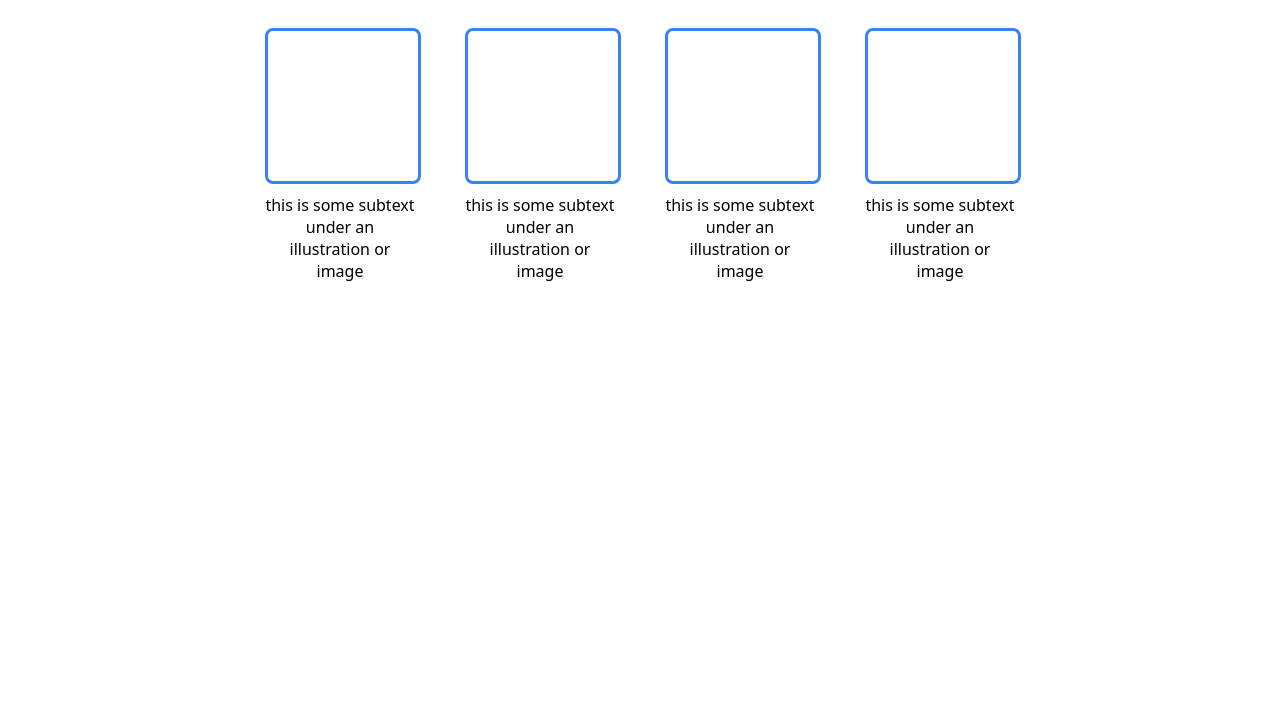
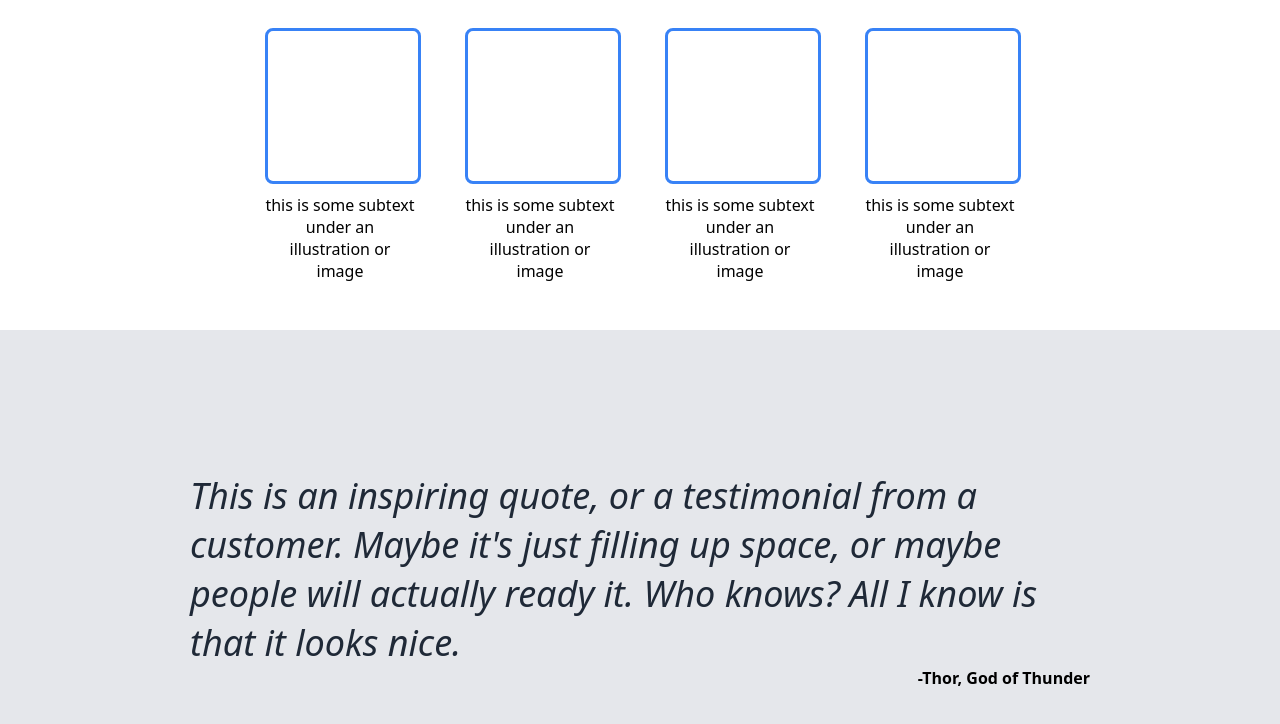
Before and after one commit to haimseven/landing-page, a plain HTML site: page index.html in a window 1280 px wide. Shown: the part 670-1394 px from the top of the page. Before the commit the page ends 1000 px from the top, so only its background shows below. Drawn offline with Linux system fonts and the light colour scheme.

Commit message:
Created and completed Container3
This includes:
- Creation of Container3
- Creation of class quote
- Creation of class quote-text
- Creation of class quote-name
- Added text to both quote-text and quote-name
- Added light Italics to quote-text
- quote-text moved to end of Flexbox

```diff
--- a/index.html
+++ b/index.html
@@ -49,5 +49,11 @@
             </div>
         </div>
     </div>
+    <div class="container3">
+        <div class="quote">
+            <div class="quote-text">This is an inspiring quote, or a testimonial from a customer. Maybe it's just filling up space, or maybe people will actually ready it. Who knows? All I know is that it looks nice.</div>
+            <div class="quote-name">-Thor, God of Thunder</div>
+        </div>
+    </div>
 </body>
 </html>
--- a/styles.css
+++ b/styles.css
@@ -30,6 +30,34 @@ ul {
     flex-direction: column;
     justify-content: center;
     align-items: center;
+}
+
+.container3 {
+    height: 500px;
+    display: flex;
+    background-color: #e5e7eb;
+    justify-content: center;
+    align-items: center;
+}
+
+.quote {
+    display: flex;
+    width: 900px;
+    flex-direction: column;
+}
+
+.quote-text {
+    font-size: 36px;
+    font-style: italic;
+    font-weight: lighter;
+    color:#1f2937;
+    display: flex;
+}
+
+.quote-name {
+    display: flex;
+    font-weight: bold;
+    justify-content: flex-end;
 }
 
 .header {
@@ -103,6 +131,7 @@ button {
     color: #E5e7eb;
     border: none;
     border-radius: 8px;
+    margin-top: 10px;
     padding: 4px;
     width: 100px;
     height: 30px;
```
